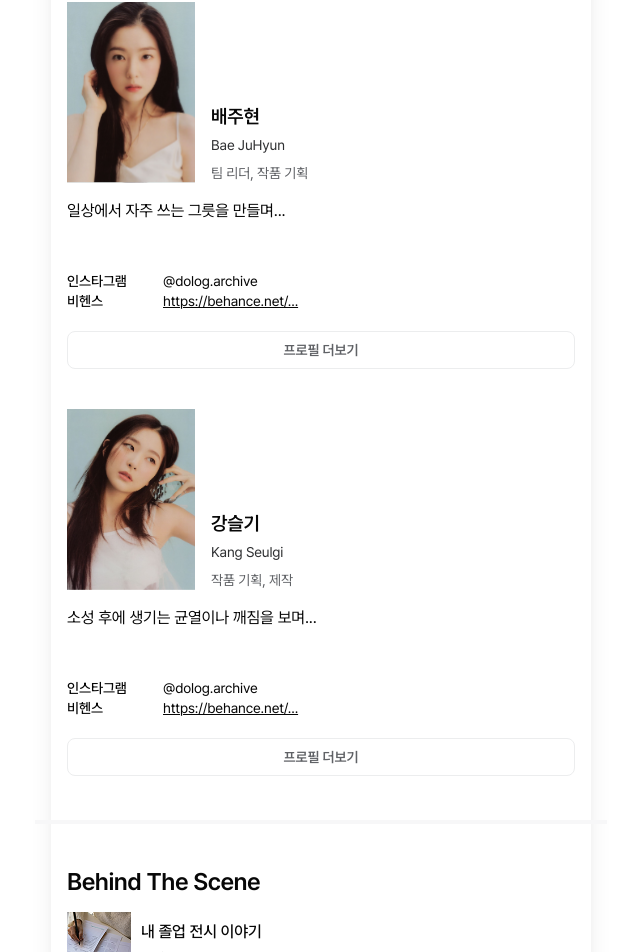
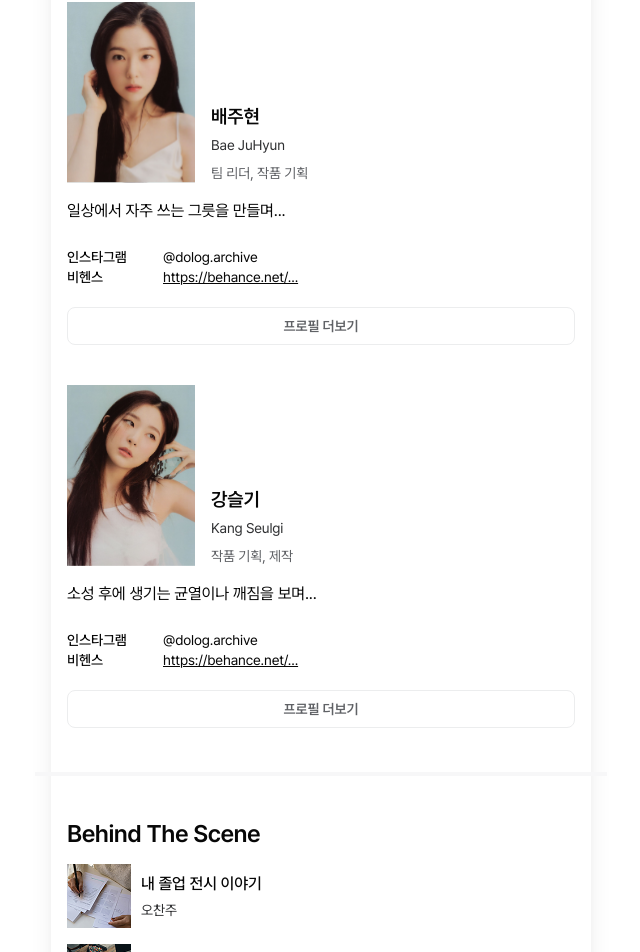
Before and after one commit to DoLog-Team/DoLog-FE, a Next.js app in the folder apps/client/: page /1/artwork/1 in a window 1280 px wide. Shown: the part 2557-3509 px from the top of the page, without its empty margins (319-959 px from the left). Built offline with nearby package versions, Linux system fonts and the light colour scheme; no server answers.

Commit message:
design: artist card 간격 조정

```diff
--- a/apps/client/app/[exhibitionId]/artwork/[artworkId]/_components/components/ArtistCard.tsx
+++ b/apps/client/app/[exhibitionId]/artwork/[artworkId]/_components/components/ArtistCard.tsx
@@ -36,7 +36,7 @@ export function ArtistCard({ author, profileHref }: ArtistCardProps) {
 			</div>
 
 			{/* 소개글 */}
-			{author.bio && <p className="text-body1 pt-4 pb-6">{author.bio}</p>}
+			{author.bio && <p className="text-body1 pt-4">{author.bio}</p>}
 
 			{/* 연락처 - 선택값 */}
 			{(!!author.email || (author.sns ?? []).length > 0) && (
```
